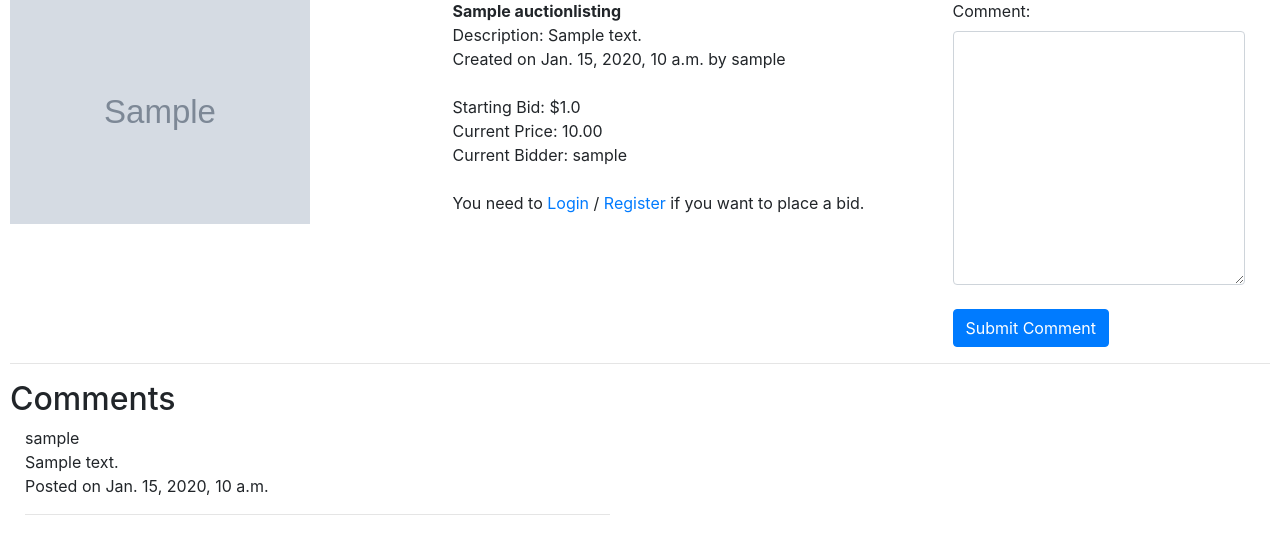
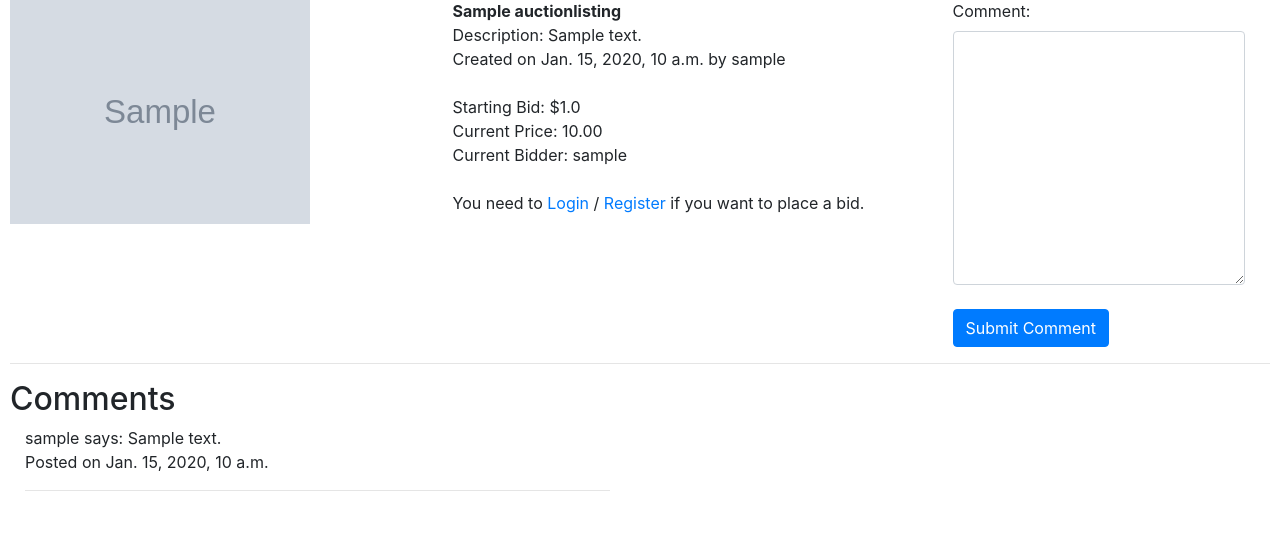
Before and after one commit to visualsoul/commerce, a Django app: page /listing/1 in a window 1280 px wide. Shown: the part 164-718 px from the top of the page. Run offline with Django 3.2, Linux system fonts and the light colour scheme; tables that the repository leaves empty hold one stand-in row (values such as "Sample post"); grey boxes marked "Sample" are stand-in pictures; some libraries are stand-ins or nearby versions.

Commit message:
Added display comments by date from newest to oldest..

```diff
--- a/auctions/templates/auctions/listing.html
+++ b/auctions/templates/auctions/listing.html
@@ -102,8 +102,7 @@
                    {% if comments %}
                    {% for comment in comments %}
                      <div class="container">
-                     <span>{{ comment.user.username }}</span><br>
-                     <span>{{ comment.message }}</span><br>
+                         <span>{{ comment.user.username }} says:</span> <span>{{ comment.message }}</span><br>
                      Posted on <span>{{ comment.dt }}</span>
                          <hr>
                      </div>
--- a/auctions/views.py
+++ b/auctions/views.py
@@ -29,6 +29,9 @@ def listing(request, pk):
     place_bid_form = PlaceBid()
     bids = _listing.bidItem.all()
     comments = _listing.comment_set.all()
+
+    if len(comments) > 0:
+        comments = comments.order_by('-dt')
 
     max_bid = 0
     current_bidder = None
```
